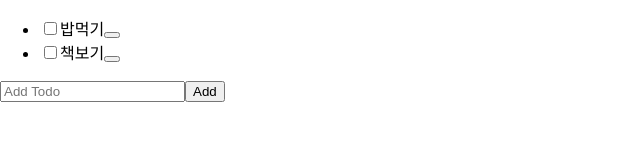
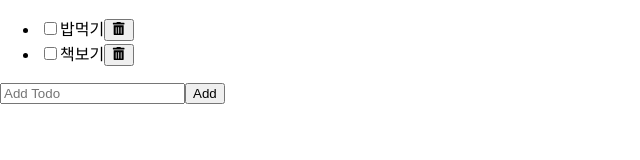
Before and after one commit to hyunny123/react_revision, a React (Create React App) app in the folder summary/: page / in a window 1280 px wide. Shown: the top 160 px of the page, without its empty margins (0-640 px from the left). Built offline with nearby package versions, Linux system fonts and the light colour scheme.

Commit message:
[FEAT]TodoList 수정, 삭제 구현

```diff
--- a/summary/src/components/Todo/Todo.jsx
+++ b/summary/src/components/Todo/Todo.jsx
@@ -1,11 +1,30 @@
 import React from "react";
+import { FaTrashAlt } from "react-icons/fa";
 
 export default function Todo({ todo, onUpdate, onDelete }) {
+  const { text, status } = todo;
+
+  const handleChange = (e) => {
+    const status = e.target.checked ? "completed" : "active";
+    onUpdate({ ...todo, status: status });
+    // onUpdate({ ...todo, status: e.target.checked ? "completed" : "active" });
+  };
+
+  const handleDelete = () => {
+    onDelete(todo);
+  };
   return (
     <li>
-      <input type="checkbox" id="checkbox" />
-      <label htmlFor="">{todo.text}</label>
-      <button></button>
+      <input
+        type="checkbox"
+        id="checkbox"
+        onChange={handleChange}
+        checked={status === "completed"}
+      />
+      <label htmlFor="">{text}</label>
+      <button onClick={handleDelete}>
+        <FaTrashAlt />
+      </button>
     </li>
   );
 }
--- a/summary/src/components/TodoList/TodoList.jsx
+++ b/summary/src/components/TodoList/TodoList.jsx
@@ -24,7 +24,7 @@ export default function TodoList() {
   const handleUpdate = (updated) =>
     setTodos(todos.map((t) => (t.id === updated.id ? updated : t)));
   const handleDelete = (deleted) =>
-    setTodos(todos.filter((t) => t.id !== deleted));
+    setTodos(todos.filter((t) => t.id !== deleted.id));
 
   return (
     <div>
```
